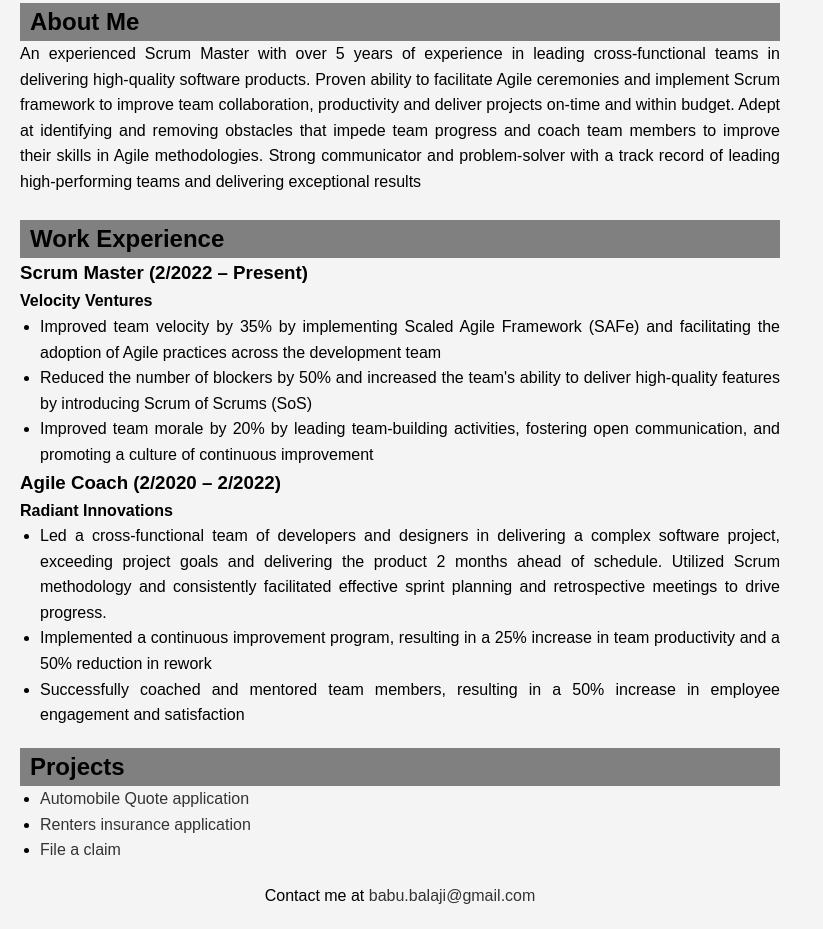
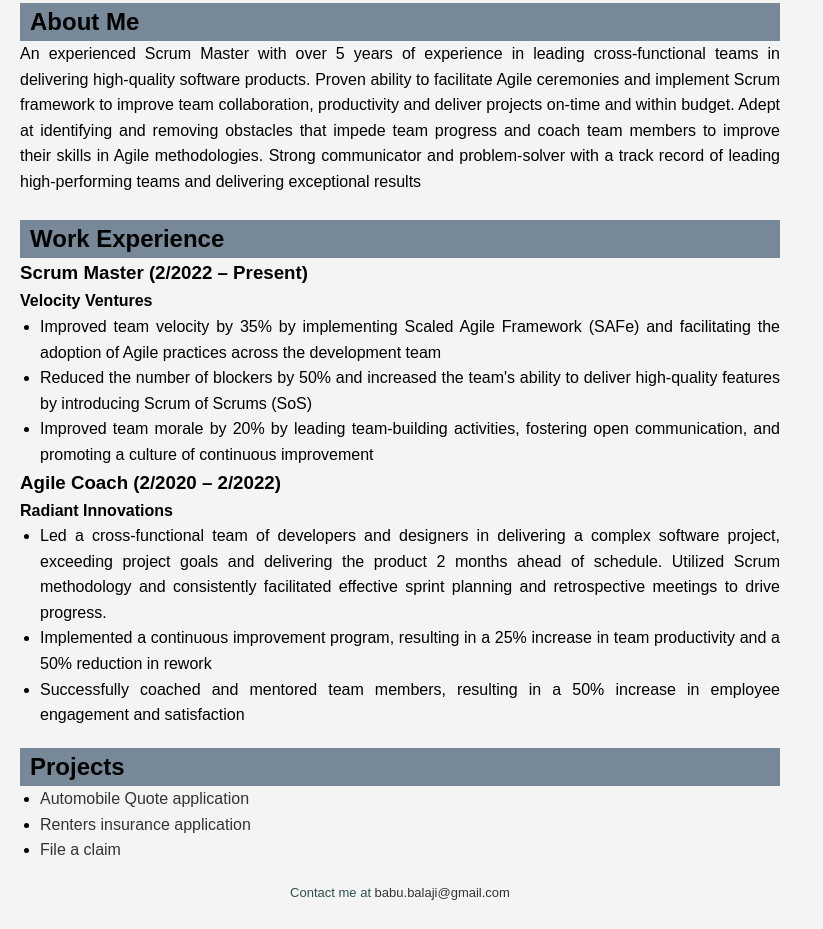
Before and after one commit to ezbaji/bio, a plain HTML site: page index.html in a window 1280 px wide. Shown: the part 285-1214 px from the top of the page, without its empty margins (0-823 px from the left). Drawn offline with Linux system fonts and the light colour scheme.

Commit message:
added style for footer

```diff
--- a/bio.css
+++ b/bio.css
@@ -51,5 +51,9 @@ a:hover {
 
 h2{
     padding-left: 10px;
-    background-color: gray;
+    background-color: lightslategray;
 }
+.footer{
+    font-size: small;
+    color: darkslategray;
+}
--- a/index.html
+++ b/index.html
@@ -70,7 +70,7 @@
 
         </main>
         <footer>
-            <p>Contact me at <a href="mailto:babu.balaji@gmail.com">babu.balaji@gmail.com</a> </p>
+            <p class="footer">Contact me at <a href="mailto:babu.balaji@gmail.com">babu.balaji@gmail.com</a> </p>
         </footer>
       </body>
  </html>
```
